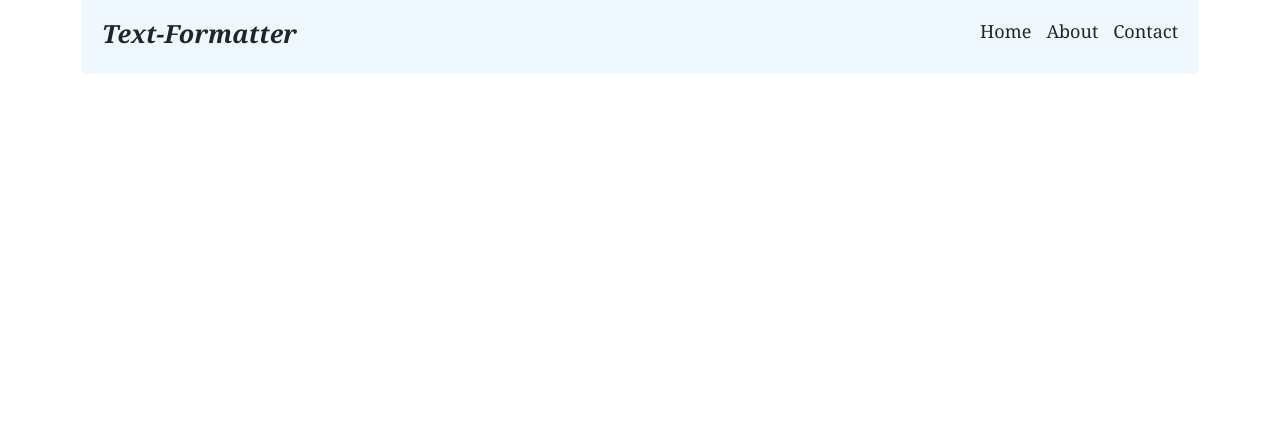
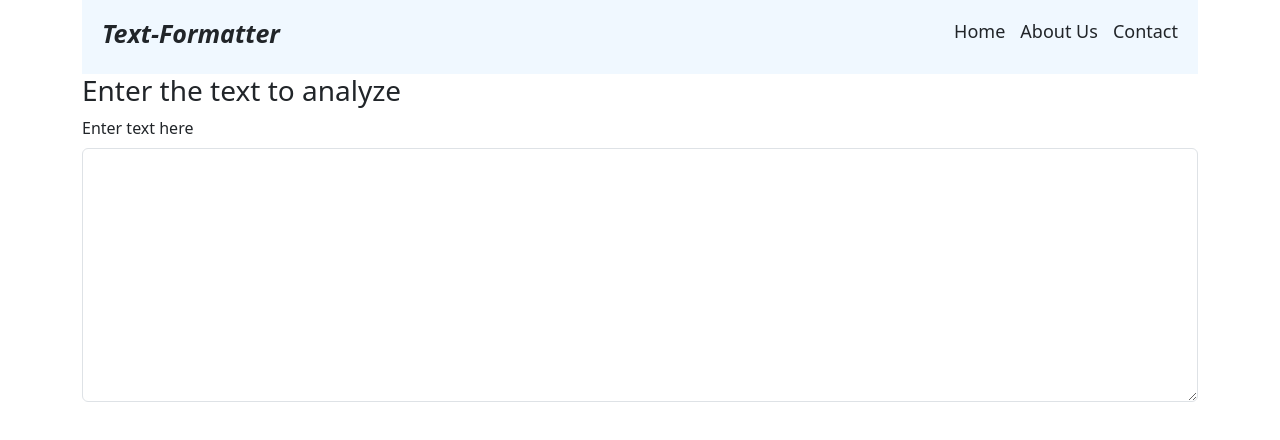
Before and after one commit to MansiRK/Text-formatter, a React (Create React App) app: page / in a window 1280 px wide. Shown: the top 440 px of the page. Built offline with nearby package versions, Linux system fonts and the light colour scheme.

Commit message:
added form

```diff
--- a/src/App.js
+++ b/src/App.js
@@ -1,11 +1,17 @@
 import React from 'react'
 import "./App.css"
 import Nav from "./components/Nav"
+import Form from './components/Form'
 
 function App() {
   return (
     <div>
-      <Nav/>
+      <Nav home="Home" about="About Us" />
+      <div className="container">
+
+         <Form heading= "Enter the text to analyze" />
+      </div>
+
     </div>
   )
 }
--- /dev/null
+++ b/src/components/Form.css
@@ -0,0 +1,12 @@
+/* .form{
+    margin-top:15%;
+    margin-left: 30%;
+
+}
+
+.form-label{
+    font-size: 20px;
+    text-align: justify;
+    text-decoration: underline;
+    display: block;
+} */
--- /dev/null
+++ b/src/components/Form.js
@@ -0,0 +1,14 @@
+
+import "./Form.css"
+
+function Form(props) {
+  return (
+    <div className='form mb-3'>
+        <h3>{props.heading}</h3>
+      <label htmlFor="myBox" className='form-label'>Enter text here</label>
+      <textarea name="textBox" className="form-control" cols="60" rows="10"></textarea>
+    </div>
+  )
+}
+
+export default Form
--- a/src/components/Nav.js
+++ b/src/components/Nav.js
@@ -1,14 +1,16 @@
 import React from 'react'
 import "./Nav.css"
+import PropTypes from 'prop-types'
 
-function Nav() {
+//Passing props
+function Nav(props) {
   return (
     <div className='container'>
       <nav className='navbar'>
         <h2>Text-Formatter</h2>
         <ul className='nav-links'>
-            <li>Home</li>
-            <li>About</li>
+            <li>{props.home}</li>
+            <li>{props.about}</li>
             <li>Contact</li>
         </ul>
       </nav>
@@ -16,4 +18,20 @@ function Nav() {
   )
 }
 
+// PropTypes:
+// making object
+// giving types
+Nav.propTypes =
+{
+  home: PropTypes.string.isRequired,
+  about: PropTypes.string
+}
+
+// If prop is not passed then this are the default props
+Nav.defaultProps = {
+  title: "Set title here",
+  about: "Set about text here"
+}
+
+
 export default Nav
--- a/src/index.css
+++ b/src/index.css
@@ -1,6 +1,6 @@
 *{
   margin: 0;
   padding: 0;
-  font-family: Cambria, Cochin, Georgia, Times, 'Times New Roman', serif;
-
+  /* font-family: Cambria, Cochin, Georgia, Times, 'Times New Roman', serif;
+   */
 }
```
